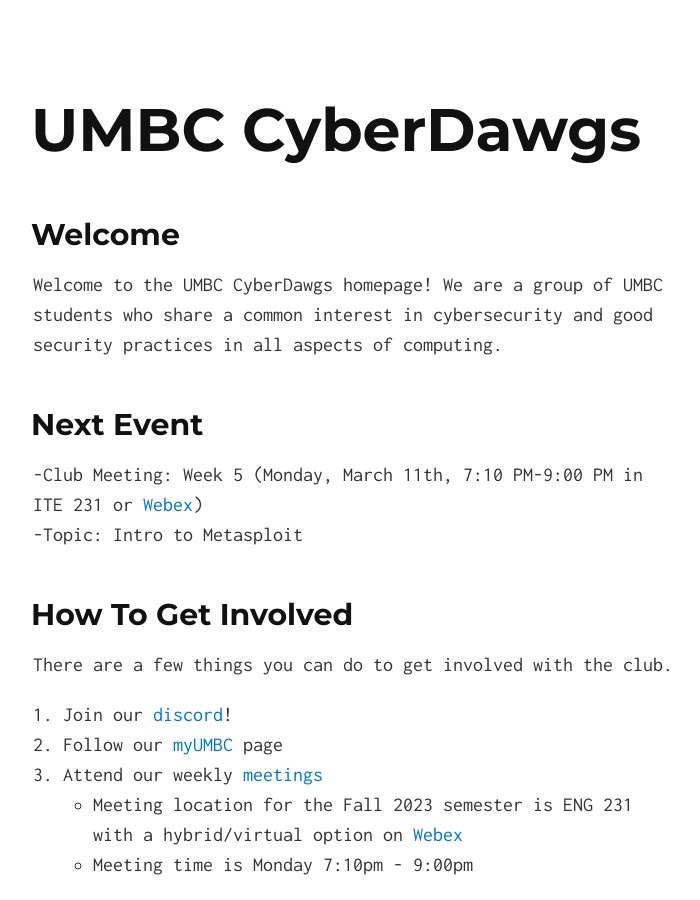
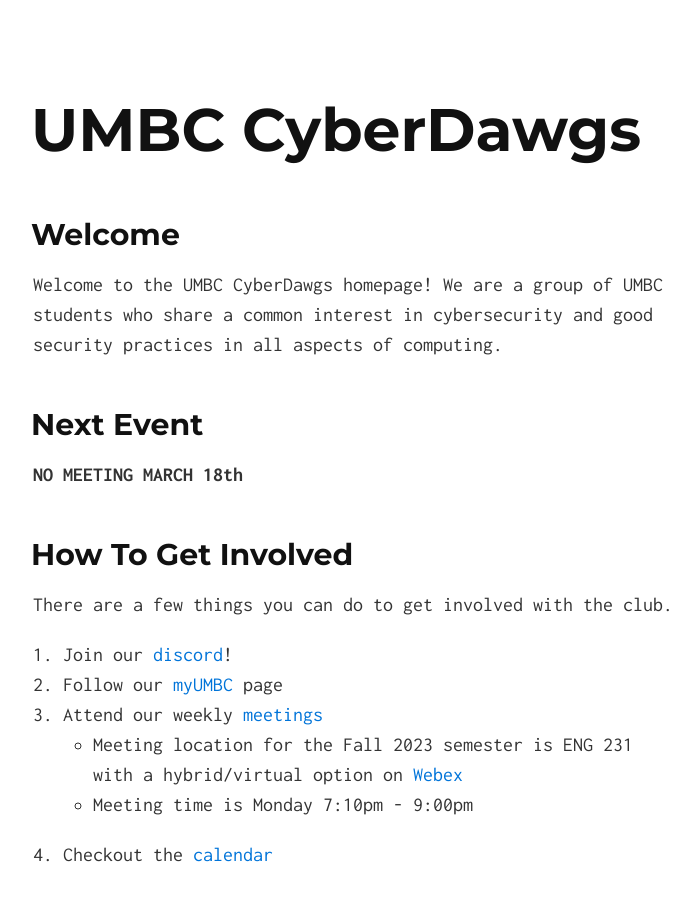
Before and after one commit to UMBCCyberDawgs/umbccyberdawgs.github.io, a Jekyll site: the page built from index.md, in a window 1280 px wide and 900 px high. Shown: the whole window, without its empty margins (287-987 px from the left). Built offline with Jekyll 4.4.1, drawn with Linux system fonts in a browser that asks for light colours; our own code applies the rules of GitHub Pages for plain Markdown files.

Commit message:
18th meeting

```diff
--- a/index.md
+++ b/index.md
@@ -8,8 +8,12 @@ share a common interest in cybersecurity and good security practices in all aspe
 
 ## Next Event
 
--Club Meeting: Week 5 (Monday, March 11th, 7:10 PM-9:00 PM in ITE 231 or [Webex](https://umbc.webex.com/meet/CyberDawgs))<br>
--Topic: Intro to Metasploit
+**NO MEETING MARCH 18th**<br>
+
+<!--
+-Club Meeting: Week 6 (Monday, March 25th, 7:10 PM-9:00 PM in ITE 231 or [Webex](https://umbc.webex.com/meet/CyberDawgs))<br>
+-Topic:
+-->
 
 ## How To Get Involved
 
```
